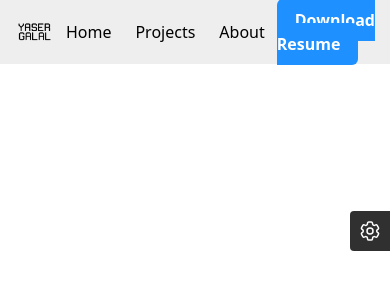
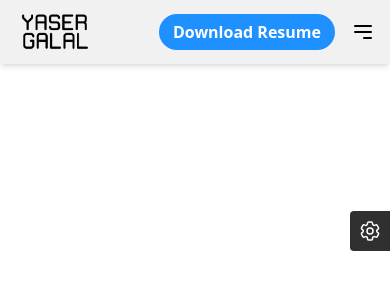
Before and after one commit to YoussefMohammed93/Yasser-s-Portflio, a React (Vite) app: page / in a window 390 px wide. Shown: the top 300 px of the page. Built offline with nearby package versions, Linux system fonts and the light colour scheme.

Commit message:
header + settings box are done

```diff
--- a/src/components/Header.jsx
+++ b/src/components/Header.jsx
@@ -1,39 +1,142 @@
-import { Link } from "react-router-dom";
+import { useState, useEffect, useRef } from "react";
+import { NavLink, Link } from "react-router-dom";
 import Logo from "/src/assets/logo.png";
 import LogoWhite from "/src/assets/logo-white.png";
 import { useDarkMode } from "./DarkModeContext";
 
 export default function Header() {
   const { darkMode } = useDarkMode();
+  const [isMenuOpen, setIsMenuOpen] = useState(false);
+  const menuRef = useRef(null);
+  const iconRef = useRef(null);
+
+  const toggleMenu = () => {
+    setIsMenuOpen(!isMenuOpen);
+  };
+
+  const handleClickOutside = (event) => {
+    if (
+      menuRef.current &&
+      !menuRef.current.contains(event.target) &&
+      iconRef.current &&
+      !iconRef.current.contains(event.target)
+    ) {
+      setIsMenuOpen(false);
+    }
+  };
+
+  useEffect(() => {
+    if (isMenuOpen) {
+      document.addEventListener("mousedown", handleClickOutside);
+    } else {
+      document.removeEventListener("mousedown", handleClickOutside);
+    }
+    return () => {
+      document.removeEventListener("mousedown", handleClickOutside);
+    };
+  }, [isMenuOpen]);
 
   return (
-    <header className="header flex items-center justify-between w-full h-16 p-main bg-[var(--bg-main)]">
+    <header className="header fixed z-20 flex items-center justify-between w-full h-16 p-main bg-[var(--bg-second)] shadow-md">
       <div className="logo w-20">
-        <img src={darkMode ? LogoWhite : Logo} alt="Yasser Galal Logo" />
+        <Link to="/">
+          <img src={darkMode ? LogoWhite : Logo} alt="Yasser Galal Logo" />
+        </Link>
       </div>
-      <nav className="navbar">
-        <ul className="flex items-center">
-          <li>
-            <Link to="/" className="px-3 text-[var(--text-color)]">
+      <nav
+        ref={menuRef}
+        className={`navbar sm:flex flex-col sm:flex-row gap-5 sm:gap-0 items-center transition-transform duration-500 transform sm:w-auto ${
+          isMenuOpen ? "translate-y-0" : "-translate-y-full"
+        } absolute top-0 left-0 w-full bg-[#eee] sm:bg-transparent sm:relative sm:transform-none`}
+      >
+        <ul className="flex flex-col sm:flex-row gap-5 items-center w-full p-7 sm:p-0 sm:static bg-[var(--bg-second)] sm:bg-transparent sm:top-0 sm:gap-0">
+          <li className="sm:px-5">
+            <NavLink
+              to="/"
+              className={({ isActive }) =>
+                isActive
+                  ? "text-lg font-semibold text-[var(--main-color)] transition-all duration-300 hover:text-[var(--main-color)]"
+                  : "text-lg font-semibold text-[var(--text-color)] transition-all duration-300 hover:text-[var(--main-color)]"
+              }
+            >
               Home
-            </Link>
+            </NavLink>
           </li>
-          <li>
-            <Link to="/projects" className="px-3 text-[var(--text-color)]">
+          <li className="sm:px-5">
+            <NavLink
+              to="/projects"
+              className={({ isActive }) =>
+                isActive
+                  ? "text-lg font-semibold text-[var(--main-color)] transition-all duration-300 hover:text-[var(--main-color)]"
+                  : "text-lg font-semibold text-[var(--text-color)] transition-all duration-300 hover:text-[var(--main-color)]"
+              }
+            >
               Projects
-            </Link>
+            </NavLink>
           </li>
-          <li>
-            <Link to="/about" className="px-3 text-[var(--text-color)]">
+          <li className="sm:px-5">
+            <NavLink
+              to="/about"
+              className={({ isActive }) =>
+                isActive
+                  ? "text-lg font-semibold text-[var(--main-color)] transition-all duration-300 hover:text-[var(--main-color)]"
+                  : "text-lg font-semibold text-[var(--text-color)] transition-all duration-300 hover:text-[var(--main-color)]"
+              }
+            >
               About
-            </Link>
+            </NavLink>
           </li>
         </ul>
       </nav>
-      <div>
+      <div className="flex items-center sm:hidden">
         <Link
           to="/"
-          className="text-white bg-[var(--main-color)] font-semibold py-2 px-4 rounded-md border-2 border-transparent hover:border-[var(--text-color)] transition-all duration-500"
+          className="text-white bg-[var(--main-color)] font-semibold py-1 px-3 rounded-full border-2 border-transparent hover:border-[var(--text-color)] transition-all duration-500"
+        >
+          Download Resume
+        </Link>
+        <button
+          ref={iconRef}
+          onClick={toggleMenu}
+          className="ml-4 focus:outline-none relative z-40"
+        >
+          {isMenuOpen ? (
+            <svg
+              className="w-6 h-6 text-[var(--text-color)]"
+              fill="none"
+              stroke="currentColor"
+              viewBox="0 0 24 24"
+              xmlns="http://www.w3.org/2000/svg"
+            >
+              <path
+                strokeLinecap="round"
+                strokeLinejoin="round"
+                strokeWidth="2"
+                d="M6 18L18 6M6 6l12 12"
+              ></path>
+            </svg>
+          ) : (
+            <svg
+              className="w-6 h-6 text-[var(--text-color)]"
+              fill="none"
+              stroke="currentColor"
+              viewBox="0 0 24 24"
+              xmlns="http://www.w3.org/2000/svg"
+            >
+              <path
+                strokeLinecap="round"
+                strokeLinejoin="round"
+                strokeWidth="2"
+                d="M4 6h16M4 12h16m-7 6h7"
+              ></path>
+            </svg>
+          )}
+        </button>
+      </div>
+      <div className="hidden sm:block">
+        <Link
+          to="/"
+          className="text-white bg-[var(--main-color)] font-semibold py-2 px-4 rounded-full border-2 border-transparent hover:border-[var(--text-color)] transition-all duration-500"
         >
           Download Resume
         </Link>
--- a/src/index.css
+++ b/src/index.css
@@ -5,12 +5,14 @@
 :root {
   --main-color: #1e90ff;
   --text-color: #000;
-  --bg-main: #eee;
+  --bg-main: #fff;
+  --bg-second: #f1f1f1;
 }
 
 .dark {
   --text-color: #fff;
   --bg-main: #151515;
+  --bg-second: #252525;
 }
 
 .p-main {
```
